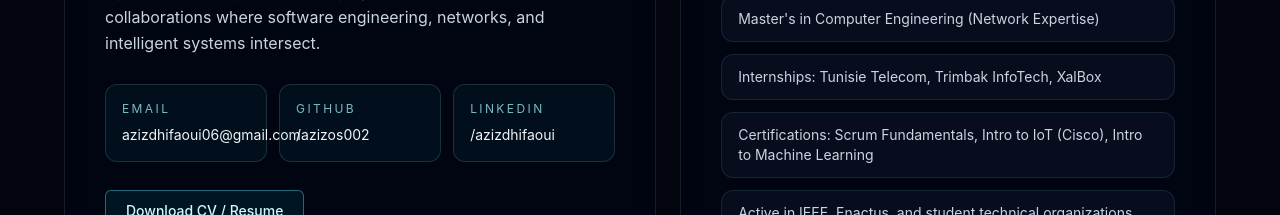
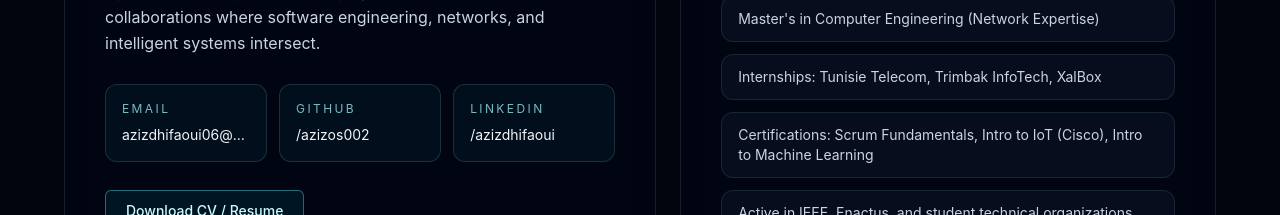
Before and after one commit to Azizos002/me, a Next.js app: page / in a window 1280 px wide. Shown: the part 4000-4215 px from the top of the page. Built offline with nearby package versions, Linux system fonts and the light colour scheme; no server answers.

Commit message:
MAJ style contact

```diff
--- a/src/components/sections/ContactSection.tsx
+++ b/src/components/sections/ContactSection.tsx
@@ -110,7 +110,7 @@ export function ContactSection() {
                   className="group rounded-xl border border-cyan-200/15 bg-cyan-400/[0.05] p-4 transition duration-300 hover:-translate-y-1 hover:border-cyan-300/40 hover:bg-cyan-400/[0.1]"
                 >
                   <p className="text-xs uppercase tracking-[0.2em] text-cyan-200/75">{method.label}</p>
-                  <p className="mt-2 text-sm text-slate-100 transition group-hover:text-cyan-100">{method.value}</p>
+                  <p className="mt-2 text-sm text-slate-100 truncate">{method.value}</p>
                 </a>
               ))}
             </div>
```
